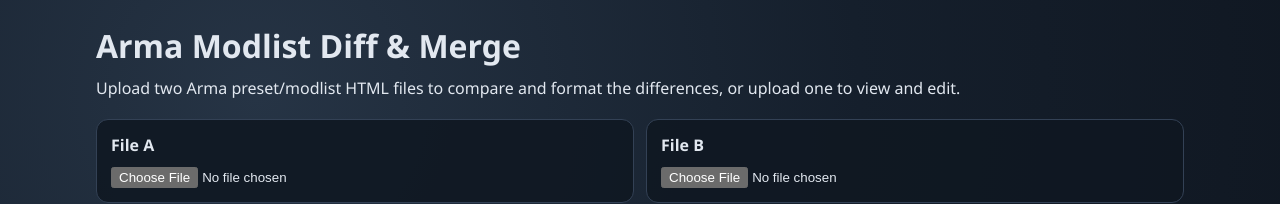
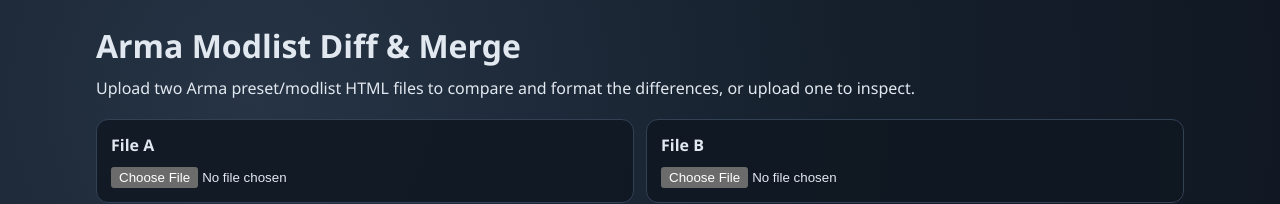
Before and after one commit to VAL9THOU/AMDMtools, a React (Vite) app: page / in a window 1280 px wide. Shown: the top 204 px of the page. Built offline with nearby package versions, Linux system fonts and the light colour scheme.

Commit message:
changed header

```diff
--- a/src/App.tsx
+++ b/src/App.tsx
@@ -601,7 +601,7 @@
     <main className="page">
       <header>
         <h1>Arma Modlist Diff & Merge</h1>
-        <p>Upload two Arma preset/modlist HTML files to compare and format the differences, or upload one to view and edit.</p>
+        <p>Upload two Arma preset/modlist HTML files to compare and format the differences, or upload one to inspect.</p>
       </header>
 
       <section className="upload-grid">
```
